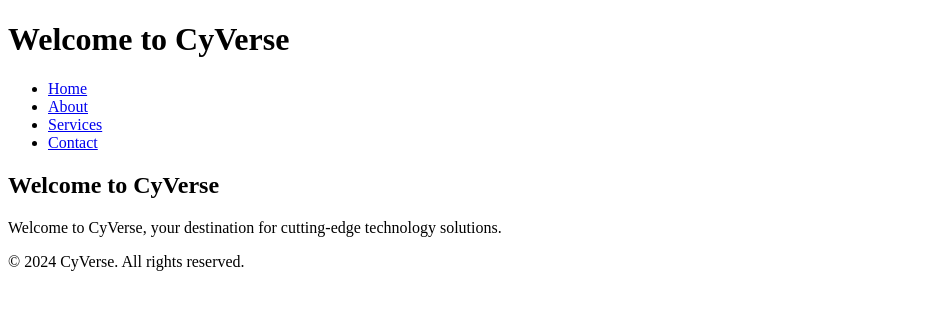
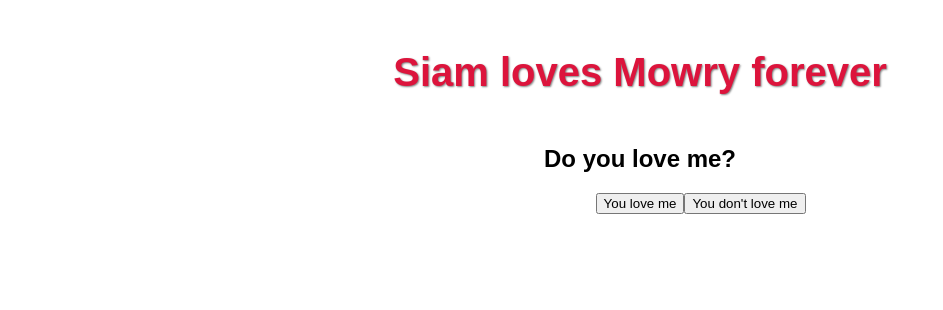
Before and after one commit to s1am1309/CyVerse, a plain HTML site: page index.html in a window 1280 px wide. Shown: the whole page, without its empty margins (0-943 px from the left). Drawn offline with Linux system fonts and the light colour scheme.

Commit message:
Update index.html

```diff
--- a/index.html
+++ b/index.html
@@ -1,29 +1,70 @@
 <!DOCTYPE html>
 <html lang="en">
 <head>
-    <meta charset="UTF-8">
-    <meta name="viewport" content="width=device-width, initial-scale=1.0">
-    <title>CyVerse - Home</title>
-    <link rel="stylesheet" href="styles.css">
+  <meta charset="UTF-8">
+  <title>Siam Loves Mowry</title>
+  <style>
+    body {
+      font-family: Arial, sans-serif;
+      text-align: center;
+      margin-top: 50px;
+    }
+    h1.mainHeadline {
+      color: crimson;
+      font-size: 2.5em;
+      margin-bottom: 50px;
+      text-shadow: 1px 1px 2px gray;
+    }
+    #noBtn {
+      position: absolute;
+    }
+    .hidden {
+      display: none;
+    }
+    #secondPage img {
+      width: 200px;
+      height: auto;
+      margin-top: 20px;
+    }
+  </style>
 </head>
 <body>
-    <header>
-        <h1>Welcome to CyVerse</h1>
-        <nav>
-            <ul>
-                <li><a href="index.html">Home</a></li>
-                <li><a href="about.html">About</a></li>
-                <li><a href="services.html">Services</a></li>
-                <li><a href="contact.html">Contact</a></li>
-            </ul>
-        </nav>
-    </header>
-    <main>
-        <h2>Welcome to CyVerse</h2>
-        <p>Welcome to CyVerse, your destination for cutting-edge technology solutions.</p>
-    </main>
-    <footer>
-        <p>&copy; 2024 CyVerse. All rights reserved.</p>
-    </footer>
+
+<h1 class="mainHeadline">Siam loves Mowry forever</h1>
+
+<div id="firstPage">
+  <h2>Do you love me?</h2>
+  <button onclick="showSecondPage()">You love me</button>
+  <button id="noBtn">You don't love me</button>
+</div>
+
+<div id="secondPage" class="hidden">
+  <h2>My Confession</h2>
+  <p>
+    I'm really sorry for everything that happened in the past.
+    I never meant to hurt you, and I hope someday you'll understand.
+    You mean more to me than words can say.
+    Thank you for choosing love.
+  </p>
+  <p>Here’s a memory spot just for us:</p>
+  <img src="https://via.placeholder.com/200" alt="Add your photo here">
+</div>
+
+<script>
+  const noBtn = document.getElementById('noBtn');
+
+  noBtn.addEventListener('mouseover', () => {
+    const x = Math.random() * (window.innerWidth - noBtn.clientWidth);
+    const y = Math.random() * (window.innerHeight - noBtn.clientHeight);
+    noBtn.style.left = `${x}px`;
+    noBtn.style.top = `${y}px`;
+  });
+
+  function showSecondPage() {
+    document.getElementById('firstPage').classList.add('hidden');
+    document.getElementById('secondPage').classList.remove('hidden');
+  }
+</script>
+
 </body>
 </html>
```
